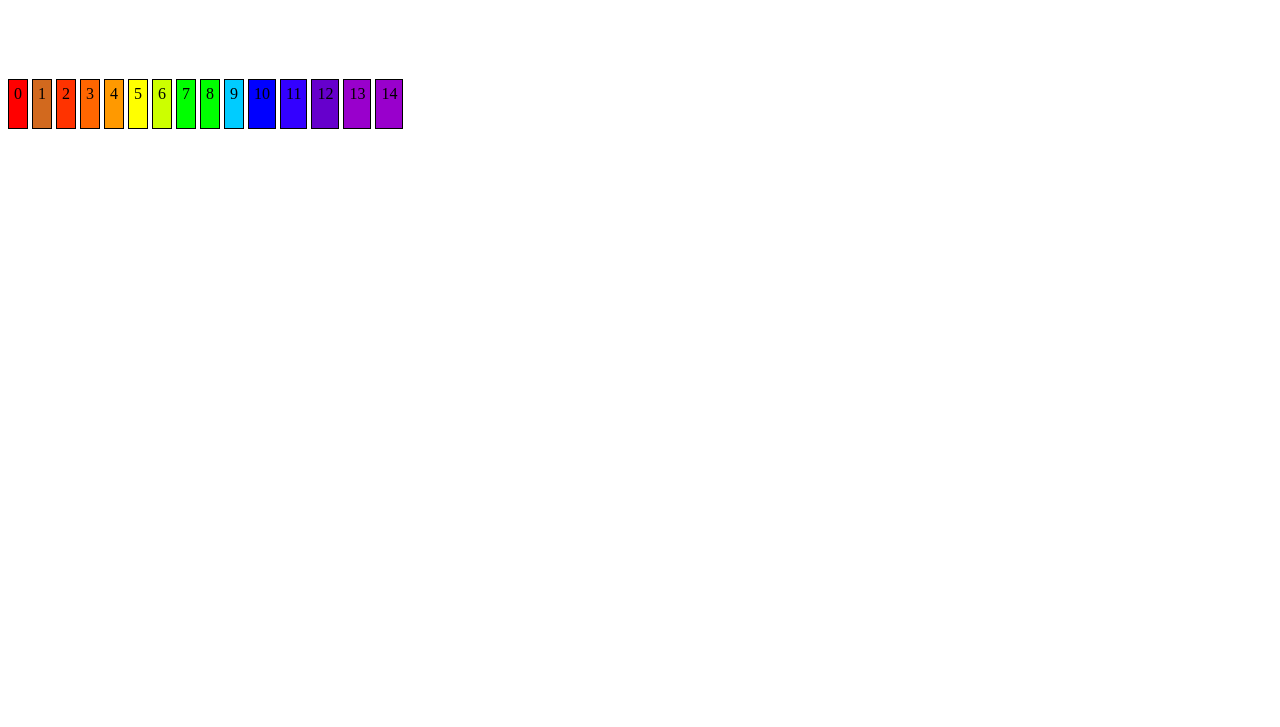
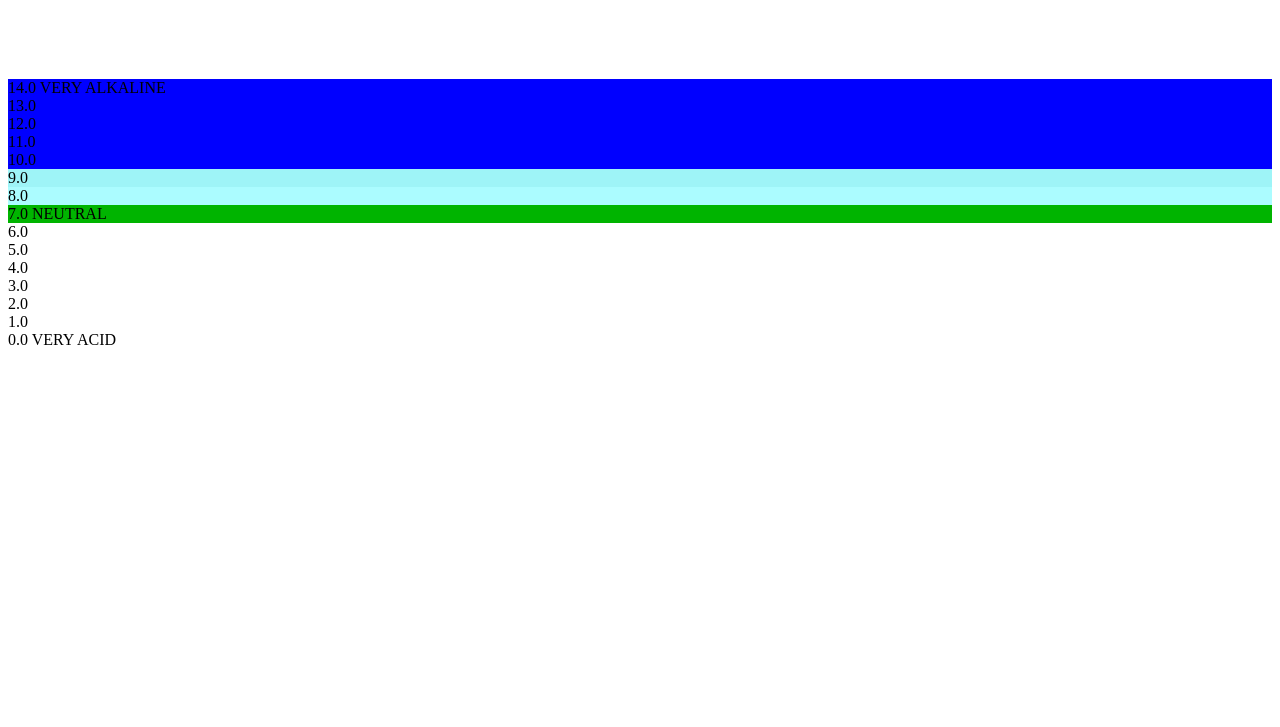
Before and after one commit to Hammad-fsd/pH-Scale, a plain HTML site: page index.html in a window 1280 px wide. Shown: the part 73-800 px from the top of the page. Drawn offline with Linux system fonts and the light colour scheme.

Commit message:
files edit

```diff
--- a/index.html
+++ b/index.html
@@ -3,28 +3,27 @@
 <head>
     <meta charset="UTF-8">
     <meta name="viewport" content="width=device-width, initial-scale=1.0">
-    <title>Document</title>
+    <title>pH Scale</title>
     <link rel="stylesheet" href="./style.css">
 </head>
 <body>
-    <h1>POWER OF HYDROGEN SCALE</h1><br><br><br><br>
-
+    <h1>POWER OF HYDROGEN</h1><br><br><br><br>
     <div>
-        <div id="A">0</div>
-        <div id="B">1</div>
-        <div id="C">2</div>
-        <div id="D">3</div>
-        <div id="E">4</div>
-        <div id="F">5</div>
-        <div id="G">6</div>
-        <div id="H">7</div>
-        <div id="H">8</div>
-        <div id="I">9</div>
-        <div id="J">10</div>
-        <div id="K">11</div>
-        <div id="L">12</div>
-        <div id="M">13</div>
-        <div id="M">14</div>
+     <div id="A">14.0 VERY ALKALINE</div>
+     <div id="B">13.0</div>
+     <div id="C">12.0</div>
+     <div id="D">11.0</div>
+     <div id="E">10.0</div>
+     <div id="F">9.0</div>
+     <div id="G">8.0</div>
+     <div id="H">7.0 NEUTRAL</div>
+     <div id="I">6.0</div>
+     <div id="J">5.0</div>
+     <div id="K">4.0</div>
+     <div id="L">3.0</div>
+     <div id="M">2.0</div>
+     <div id="N">1.0</div>
+     <div id="O">0.0 VERY ACID</div>
     </div>
 
 </body>
--- a/style.css
+++ b/style.css
@@ -1,79 +1,42 @@
 h1{
     text-align: center;
-    background-color: rgb(189,100, 110);
-
-}
-div>div{
-
-    display: inline-block; /* Makes the div elements appear inline */
-
-    padding: 5px;           /* Adds space around the numbers */
-    border: 1px solid black; /* Optional: adds a border around each number */
-    height: 0.4in;
+    background-color: #ddcbcd;
 
 }
 #A{
-    background-color: rgb(255,0,0);
+    background-color: rgb(0,0,255)
+    ;
 }
 #B{
-    background-color: rgb(210, 105, 30) ;
+    background-color: rgb(0,0,255);
 }
 #C{
-    background-color: rgb(255, 51, 0);
-
+    background-color: rgb(0,0,255);
 }
 #D{
-    background-color:rgb(255, 102, 0);
+    background-color: rgb(0,0,255);
 
 }
 #E{
-    background-color: rgb(255, 153, 0);
-
-
+    background-color: rgb(0,0,255);
 }
 #F{
-    background-color: rgb(255, 255, 0);
-
+    background-color: rgb(158, 244, 247)
 
 }
 #G{
-    background-color:rgb(204, 255, 0);
-
+    background-color: rgb(171, 252, 255)
 
 }
 #H{
-    background-color:  rgb(0, 255, 0);
-
-
+    background-color: rgb(0,180,0)
 }
-#I{
-    background-color: rgb(0, 204, 255);
-
-
+#I
+#J
+#K
+#L
+#M
+#N
+#O{
+    background-color: rgb#9B1B30;
 }
-#J{
-    background-color: rgb(0, 0, 255);
-
-
-}
-#K{
-    background-color: rgb(51, 0, 255);
-
-
-}
-#L{
-    background-color:  rgb(102, 0, 204);
-
-
-}
-#M{
-    background-color:  rgb(153, 0, 204);
-
-
-}
-#N{
-    background-color:rgb(0, 0, 255);
-
-
-
-}
```
